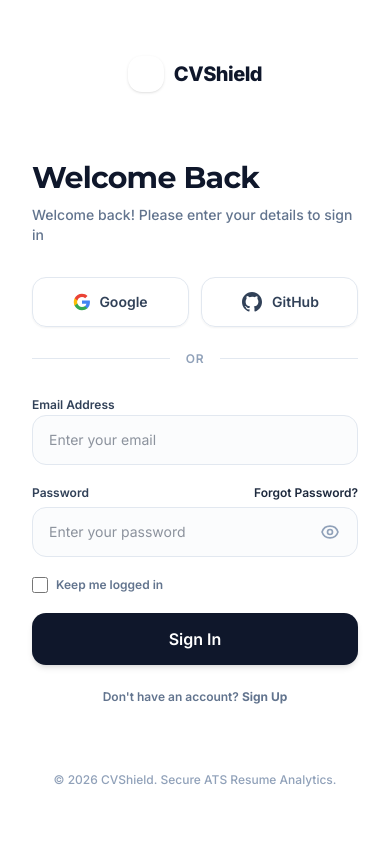
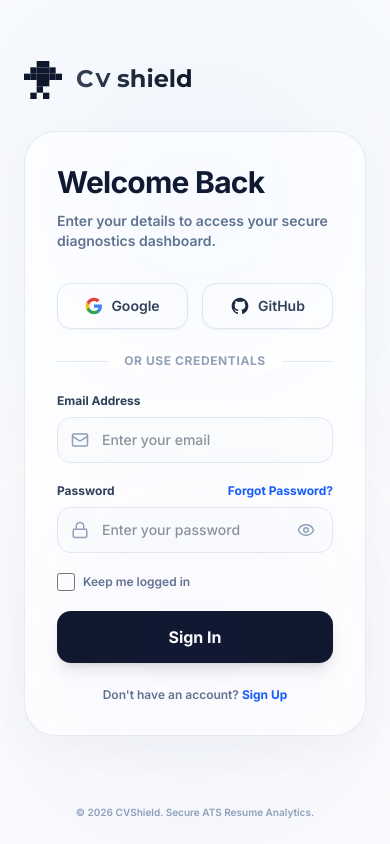
Before and after one commit to saksham-rathore/Resume-analyzer, a Next.js app: page /signIn in a window 390 px wide. Built offline with nearby package versions, Linux system fonts and the light colour scheme; no server answers; a small style sheet from the web is missing; a web font is replaced by a local one.

Commit message:
feat: implement dashboard, sign-in, and sign-up pages with resume upload and tracking functionality

```diff
--- a/src/app/Dashboard/page.tsx
+++ b/src/app/Dashboard/page.tsx
@@ -5,6 +5,9 @@ import { useSession, signOut } from 'next-auth/react';
 import { useRouter } from 'next/navigation';
 import { motion, AnimatePresence } from 'framer-motion';
 import axios from 'axios';
+
+import Logo from '@/components/landing/Logo';
+import Link from 'next/link';
 
 interface ResumeAnalysis {
   id: number;
@@ -231,16 +234,12 @@ export default function DashboardPage() {
       {/* HEADER NAV */}
       <header className="sticky top-0 z-40 bg-white/85 backdrop-blur-md border-b border-slate-100/80 px-6 py-4">
         <div className="max-w-7xl mx-auto flex items-center justify-between">
-          <div className="flex items-center gap-2.5 cursor-pointer" onClick={() => router.push('/')}>
-            <div className="w-9 h-9 rounded-xl bg-gradient-to-tr from-blue-normal to-blue-dark flex items-center justify-center shadow-sm">
-              <svg className="w-5 h-5 text-white" fill="none" viewBox="0 0 24 24" stroke="currentColor" strokeWidth={2.5}>
-                <path strokeLinecap="round" strokeLinejoin="round" d="M9 12l2 2 4-4m5.618-4.016A11.955 11.955 0 0112 2.944a11.955 11.955 0 01-8.618 3.04A12.02 12.02 0 003 9c0 5.591 3.824 10.29 9 11.622 5.176-1.332 9-6.03 9-11.622 0-1.042-.133-2.052-.382-3.016z" />
-              </svg>
-            </div>
-            <span className="font-cabinet font-extrabold text-xl text-slate-900 tracking-tight">
-              CV<span className="text-blue-normal">Shield</span>
-            </span>
-          </div>
+          <Link href="/" className="flex items-center gap-3.5 hover:opacity-90 transition-opacity">
+            <Logo size={36} color="#0f172a" />
+            <h1 className="text-2xl font-bold bg-gradient-to-r from-gray-700 via-gray-800 to-gray-900 bg-clip-text text-transparent leading-none">
+              C<span className="text-xl ml-0.5">V</span> shield
+            </h1>
+          </Link>
 
           <div className="flex items-center gap-6">
             <div className="hidden sm:flex flex-col items-end text-right">
--- a/src/app/signIn/page.tsx
+++ b/src/app/signIn/page.tsx
@@ -4,6 +4,9 @@ import React, { useState, useEffect } from 'react';
 import { signIn, useSession } from 'next-auth/react';
 import { useRouter, useSearchParams, usePathname } from 'next/navigation';
 import { motion, AnimatePresence, type Variants } from 'framer-motion';
+import Logo from '@/components/landing/Logo';
+import Link from 'next/link';
+import { Sparkles, FileText, CheckCircle2, X, Check, Lock, Mail, Eye, EyeOff, ShieldAlert } from 'lucide-react';
 
 export default function SignInPage() {
   const { data: session, status } = useSession();
@@ -92,38 +95,43 @@ export default function SignInPage() {
   };
 
   return (
-    <div className="w-full min-h-screen flex flex-col justify-between p-8 sm:p-12 md:p-16 lg:p-10 xl:p-14 bg-white text-slate-800 font-sans items-center justify-center">
+    <div className="w-full min-h-screen flex flex-col justify-between p-6 sm:p-10 bg-slate-50 text-slate-800 font-sans items-center justify-center relative overflow-hidden">
 
-      <div className="flex flex-col justify-between min-h-[calc(100vh-7rem)] w-full max-w-md mx-auto items-center">
+      {/* Subtle Background Glows */}
+      <div className="absolute w-[300px] h-[300px] rounded-full bg-blue-500/5 blur-[100px] top-12 left-12 pointer-events-none" />
+      <div className="absolute w-[300px] h-[300px] rounded-full bg-indigo-500/5 blur-[100px] bottom-12 right-12 pointer-events-none" />
 
-        <div className="flex items-center justify-center gap-2.5">
-          <div className="w-9 h-9 rounded-xl bg-gradient-to-tr from-blue-normal to-blue-dark flex items-center justify-center shadow-sm">
-            <svg className="w-5 h-5 text-white" fill="none" viewBox="0 0 24 24" stroke="currentColor" strokeWidth={2.5}>
-              <path strokeLinecap="round" strokeLinejoin="round" d="M9 12l2 2 4-4m5.618-4.016A11.955 11.955 0 0112 2.944a11.955 11.955 0 01-8.618 3.04A12.02 12.02 0 003 9c0 5.591 3.824 10.29 9 11.622 5.176-1.332 9-6.03 9-11.622 0-1.042-.133-2.052-.382-3.016z" />
-            </svg>
-          </div>
-          <span className="font-cabinet font-extrabold text-xl text-slate-900 tracking-tight">
-            CV<span className="text-blue-normal">Shield</span>
-          </span>
-        </div>
+      {/* Main card */}
+      <div className="w-full max-w-md my-auto flex flex-col items-start">
 
+        {/* Brand Header */}
+        <Link href="/" className="flex items-center gap-3.5 hover:opacity-90 transition-opacity mb-8 self-start">
+          <Logo size={38} color="#0f172a" />
+          <h1 className="text-2xl font-bold bg-gradient-to-r from-gray-700 via-gray-800 to-gray-900 bg-clip-text text-transparent leading-none">
+            C<span className="text-xl ml-0.5">V</span> shield
+          </h1>
+        </Link>
+
+        {/* Form Card */}
         <motion.div
           key={pathname}
-          className="my-auto py-10 w-full max-w-md mx-auto"
+          className="w-full bg-white rounded-[2rem] border border-slate-200/80 shadow-[0_12px_40px_rgba(0,0,0,0.03)] p-8 sm:p-10"
           variants={containerVariants}
           initial="hidden"
           animate="visible"
         >
-          <motion.div variants={itemVariants} className="space-y-2 mb-8">
-            <h1 className="font-cabinet font-extrabold text-3xl sm:text-4xl text-slate-900 tracking-tight leading-tight">
+          {/* Header Title */}
+          <motion.div variants={itemVariants} className="space-y-2.5 mb-8 text-left">
+            <h2 className="text-3xl font-bold text-slate-900 tracking-tight leading-tight">
               Welcome Back
-            </h1>
-            <p className="text-slate-500 text-sm sm:text-base font-medium">
-              Welcome back! Please enter your details to sign in
+            </h2>
+            <p className="text-slate-500 text-sm font-semibold">
+              Enter your details to access your secure diagnostics dashboard.
             </p>
           </motion.div>
 
-          <motion.div variants={itemVariants} className="grid grid-cols-2 gap-3 mb-6">
+          {/* Social Auth Buttons */}
+          <motion.div variants={itemVariants} className="grid grid-cols-2 gap-3.5 mb-6">
             <button
               type="button"
               onClick={() => handleOAuthSignIn('google')}
@@ -155,7 +163,7 @@ export default function SignInPage() {
               onClick={() => handleOAuthSignIn('github')}
               className="flex items-center justify-center gap-2 px-4 py-3 border border-slate-200 rounded-xl text-sm font-semibold text-slate-700 hover:bg-slate-50 hover:border-slate-300 transition-all duration-200 shadow-xs cursor-pointer active:scale-98"
             >
-              <svg className="w-6 h-6" fill="currentColor" viewBox="0 0 24 24">
+              <svg className="w-5 h-5 text-slate-800" fill="currentColor" viewBox="0 0 24 24">
                 <path fillRule="evenodd" clipRule="evenodd" d="M12 2C6.477 2 2 6.477 2 12c0 4.42 2.865 8.166 6.839 9.489.5.092.682-.217.682-.482 0-.237-.008-.866-.013-1.7-2.782.603-3.369-1.34-3.369-1.34-.454-1.156-1.11-1.464-1.11-1.464-.908-.62.069-.608.069-.608 1.003.07 1.531 1.03 1.531 1.03.892 1.529 2.341 1.087 2.91.831.092-.646.35-1.086.636-1.336-2.22-.253-4.555-1.11-4.555-4.943 0-1.091.39-1.984 1.029-2.683-.103-.253-.446-1.27.098-2.647 0 0 .84-.269 2.75 1.025A9.564 9.564 0 0112 6.844c.85.004 1.705.115 2.504.337 1.909-1.294 2.747-1.025 2.747-1.025.546 1.377.203 2.394.1 2.647.64.699 1.028 1.592 1.028 2.683 0 3.842-2.339 4.687-4.566 4.935.359.309.678.919.678 1.852 0 1.336-.012 2.415-.012 2.743 0 .267.18.579.688.481C19.137 20.164 22 16.418 22 12c0-5.523-4.477-10-10-10z" />
               </svg>
               GitHub
@@ -166,11 +174,12 @@ export default function SignInPage() {
             <div className="absolute inset-0 flex items-center">
               <div className="w-full border-t border-slate-200"></div>
             </div>
-            <span className="relative px-4 text-xs font-semibold text-slate-400 bg-white uppercase tracking-wider">
-              or
+            <span className="relative px-4 text-xs font-bold text-slate-400 bg-white uppercase tracking-wider">
+              or use credentials
             </span>
           </motion.div>
 
+          {/* Form */}
           <form onSubmit={handleSubmit} className="space-y-5">
             <AnimatePresence mode="wait">
               {errorMsg && (
@@ -178,29 +187,35 @@ export default function SignInPage() {
                   initial={{ opacity: 0, height: 0, y: -10 }}
                   animate={{ opacity: 1, height: 'auto', y: 0 }}
                   exit={{ opacity: 0, height: 0, y: -10 }}
-                  className="bg-red-50 border border-red-200 text-red-600 text-xs sm:text-sm px-4 py-3 rounded-xl font-medium"
+                  className="bg-rose-50 border border-rose-200 text-rose-600 text-xs sm:text-sm px-4 py-3 rounded-xl font-semibold flex items-center gap-2"
                 >
-                  {errorMsg}
+                  <ShieldAlert className="w-4.5 h-4.5 text-rose-500 shrink-0" />
+                  <span>{errorMsg}</span>
                 </motion.div>
               )}
             </AnimatePresence>
 
-            <motion.div variants={itemVariants} className="space-y-1.5">
-              <label className="text-xs sm:text-sm font-semibold text-slate-700">Email Address</label>
+            {/* Email Field */}
+            <motion.div variants={itemVariants} className="space-y-2">
+              <label className="text-xs sm:text-sm font-bold text-slate-700 block">Email Address</label>
+              <div className="relative">
                 <input
                   type="email"
                   required
                   value={email}
                   onChange={(e) => setEmail(e.target.value)}
                   placeholder="Enter your email"
-                className="w-full px-4 py-3.5 rounded-xl border border-slate-200 focus:outline-hidden focus:ring-2 focus:ring-blue-normal/20 focus:border-blue-normal transition-all text-sm bg-slate-50/50"
+                  className="w-full pl-11 pr-4 py-3 rounded-xl border border-slate-200 focus:outline-hidden focus:ring-4 focus:ring-blue-500/10 focus:border-blue-500 transition-all text-sm bg-slate-50/50 font-medium"
                 />
+                <Mail className="absolute left-3.5 top-1/2 -translate-y-1/2 text-slate-400 w-4.5 h-4.5" />
+              </div>
             </motion.div>
 
-            <motion.div variants={itemVariants} className="space-y-1.5 relative">
+            {/* Password Field */}
+            <motion.div variants={itemVariants} className="space-y-2">
               <div className="flex justify-between items-center">
-                <label className="text-xs sm:text-sm font-semibold text-slate-700">Password</label>
-                <a href="#" className="text-xs sm:text-sm font-semibold text-blue-normal hover:text-blue-dark transition-colors">
+                <label className="text-xs sm:text-sm font-bold text-slate-700">Password</label>
+                <a href="#" className="text-xs sm:text-sm font-bold text-blue-600 hover:text-blue-700 transition-colors">
                   Forgot Password?
                 </a>
               </div>
@@ -211,43 +226,37 @@ export default function SignInPage() {
                   value={password}
                   onChange={(e) => setPassword(e.target.value)}
                   placeholder="Enter your password"
-                  className="w-full pl-4 pr-11 py-3.5 rounded-xl border border-slate-200 focus:outline-hidden focus:ring-2 focus:ring-blue-normal/20 focus:border-blue-normal transition-all text-sm bg-slate-50/50"
+                  className="w-full pl-11 pr-11 py-3 rounded-xl border border-slate-200 focus:outline-hidden focus:ring-4 focus:ring-blue-500/10 focus:border-blue-500 transition-all text-sm bg-slate-50/50 font-medium"
                 />
+                <Lock className="absolute left-3.5 top-1/2 -translate-y-1/2 text-slate-400 w-4.5 h-4.5" />
                 <button
                   type="button"
                   onClick={() => setShowPassword(!showPassword)}
                   className="absolute right-3.5 top-1/2 -translate-y-1/2 text-slate-400 hover:text-slate-600 transition-colors p-1 cursor-pointer"
                 >
-                  {showPassword ? (
-                    <svg className="w-5 h-5" fill="none" viewBox="0 0 24 24" stroke="currentColor">
-                      <path strokeLinecap="round" strokeLinejoin="round" strokeWidth={2} d="M13.875 18.825A10.05 10.05 0 0112 19c-4.478 0-8.268-2.943-9.543-7a9.97 9.97 0 011.563-3.029m5.858.908a3 3 0 114.243 4.243M9.878 9.878l4.242 4.242M9.88 9.88l-3.29-3.29m7.532 7.532l3.29 3.29M3 3l18 18" />
-                    </svg>
-                  ) : (
-                    <svg className="w-5 h-5" fill="none" viewBox="0 0 24 24" stroke="currentColor">
-                      <path strokeLinecap="round" strokeLinejoin="round" strokeWidth={2} d="M15 12a3 3 0 11-6 0 3 3 0 016 0z" />
-                      <path strokeLinecap="round" strokeLinejoin="round" strokeWidth={2} d="M2.458 12C3.732 7.943 7.523 5 12 5c4.478 0 8.268 2.943 9.542 7-1.274 4.057-5.064 7-9.542 7-4.477 0-8.268-2.943-9.542-7z" />
-                    </svg>
-                  )}
+                  {showPassword ? <EyeOff className="w-4.5 h-4.5" /> : <Eye className="w-4.5 h-4.5" />}
                 </button>
               </div>
             </motion.div>
 
-            <motion.div variants={itemVariants} className="flex items-center justify-between">
+            {/* Remember Me */}
+            <motion.div variants={itemVariants} className="flex items-center">
               <label className="flex items-center gap-2 cursor-pointer select-none">
                 <input
                   type="checkbox"
-                  className="w-4 h-4 rounded-sm border-slate-300 text-blue-normal focus:ring-blue-normal/20 accent-blue-normal"
+                  className="w-4.5 h-4.5 rounded-md border-slate-300 text-blue-600 focus:ring-blue-500/15 accent-blue-600 cursor-pointer"
                 />
                 <span className="text-xs sm:text-sm font-semibold text-slate-500">Keep me logged in</span>
               </label>
             </motion.div>
 
+            {/* Submit Button */}
             <motion.button
               variants={itemVariants}
               whileTap={{ scale: 0.98 }}
               type="submit"
               disabled={isLoading}
-              className="w-full bg-slate-900 hover:bg-slate-950 text-white font-semibold py-3.5 rounded-xl shadow-md transition-all duration-200 cursor-pointer active:scale-98 flex items-center justify-center gap-2 relative overflow-hidden"
+              className="w-full bg-slate-900 hover:bg-slate-950 text-white font-bold py-3.5 rounded-xl shadow-lg transition-all duration-300 cursor-pointer active:scale-98 flex items-center justify-center gap-2"
             >
               {isLoading ? (
                 <div className="w-5 h-5 rounded-full border-2 border-t-white border-slate-700 animate-spin" />
@@ -257,19 +266,22 @@ export default function SignInPage() {
             </motion.button>
           </form>
 
+          {/* Switch to SignUp */}
           <motion.p variants={itemVariants} className="text-center text-xs sm:text-sm text-slate-500 font-semibold mt-6">
             Don't have an account?{' '}
-            <a href="/signup" className="text-blue-normal hover:text-blue-dark transition-colors font-bold">
+            <Link href="/signup" className="text-blue-600 hover:text-blue-700 transition-colors font-bold">
               Sign Up
-            </a>
+            </Link>
           </motion.p>
         </motion.div>
 
-        <div className="text-center text-xs text-slate-400 font-medium">
+      </div>
+
+      {/* Footer */}
+      <div className="text-center text-[10px] sm:text-xs text-slate-400 font-semibold self-center mt-8">
         © {new Date().getFullYear()} CVShield. Secure ATS Resume Analytics.
       </div>
 
     </div>
-    </div>
   );
 }
--- a/src/app/signup/page.tsx
+++ b/src/app/signup/page.tsx
@@ -4,6 +4,9 @@ import React, { useState, useEffect } from 'react';
 import { signIn, useSession } from 'next-auth/react';
 import { useRouter, usePathname } from 'next/navigation';
 import { motion, AnimatePresence, type Variants } from 'framer-motion';
+
+import Link from 'next/link';
+import Logo from '@/components/landing/Logo';
 
 export default function SignUpPage() {
   const { data: session, status } = useSession();
@@ -109,18 +112,14 @@ export default function SignUpPage() {
   return (
     <div className="w-full min-h-screen flex flex-col justify-between p-8 sm:p-12 md:p-16 lg:p-10 xl:p-14 bg-white text-slate-800 font-sans items-center justify-center">
 
-      <div className="flex flex-col justify-between min-h-[calc(100vh-7rem)] w-full max-w-md mx-auto items-center">
+      <div className="flex flex-col justify-between min-h-[calc(100vh-7rem)] w-full max-w-md mx-auto items-start">
 
-        <div className="flex items-center justify-center gap-2.5">
-          <div className="w-9 h-9 rounded-xl bg-gradient-to-tr from-blue-normal to-blue-dark flex items-center justify-center shadow-sm">
-            <svg className="w-5 h-5 text-white" fill="none" viewBox="0 0 24 24" stroke="currentColor" strokeWidth={2.5}>
-              <path strokeLinecap="round" strokeLinejoin="round" d="M9 12l2 2 4-4m5.618-4.016A11.955 11.955 0 0112 2.944a11.955 11.955 0 01-8.618 3.04A12.02 12.02 0 003 9c0 5.591 3.824 10.29 9 11.622 5.176-1.332 9-6.03 9-11.622 0-1.042-.133-2.052-.382-3.016z" />
-            </svg>
-          </div>
-          <span className="font-cabinet font-extrabold text-xl text-slate-900 tracking-tight">
-            CV<span className="text-blue-normal">Shield</span>
-          </span>
-        </div>
+        <Link href="/" className="flex items-center gap-3.5 hover:opacity-90 transition-opacity self-start">
+          <Logo size={36} color="#0f172a"/>
+          <h1 className="text-2xl font-bold bg-gradient-to-r from-gray-700 via-gray-800 to-gray-900 bg-clip-text text-transparent leading-none">
+            C<span className="text-xl ml-0.5">V</span> shield
+          </h1>
+        </Link>
 
         <motion.div
           key={pathname}
```
Lines whose indentation alone changed are shown as unchanged.
